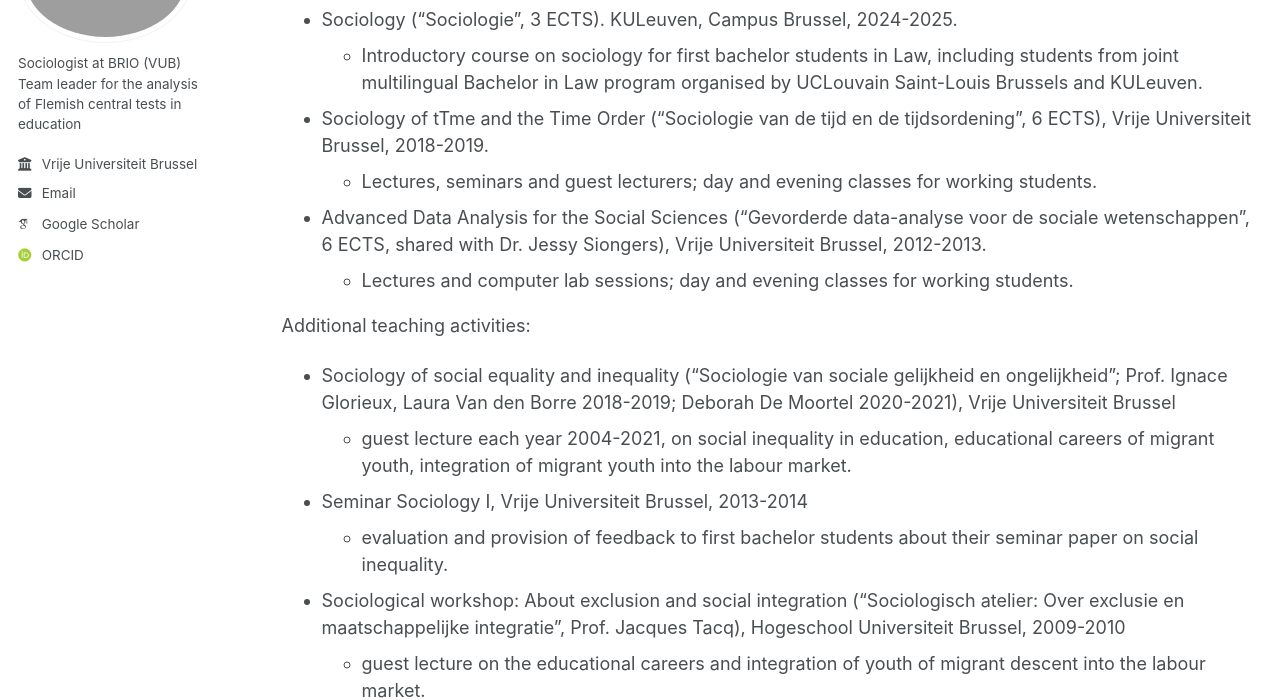
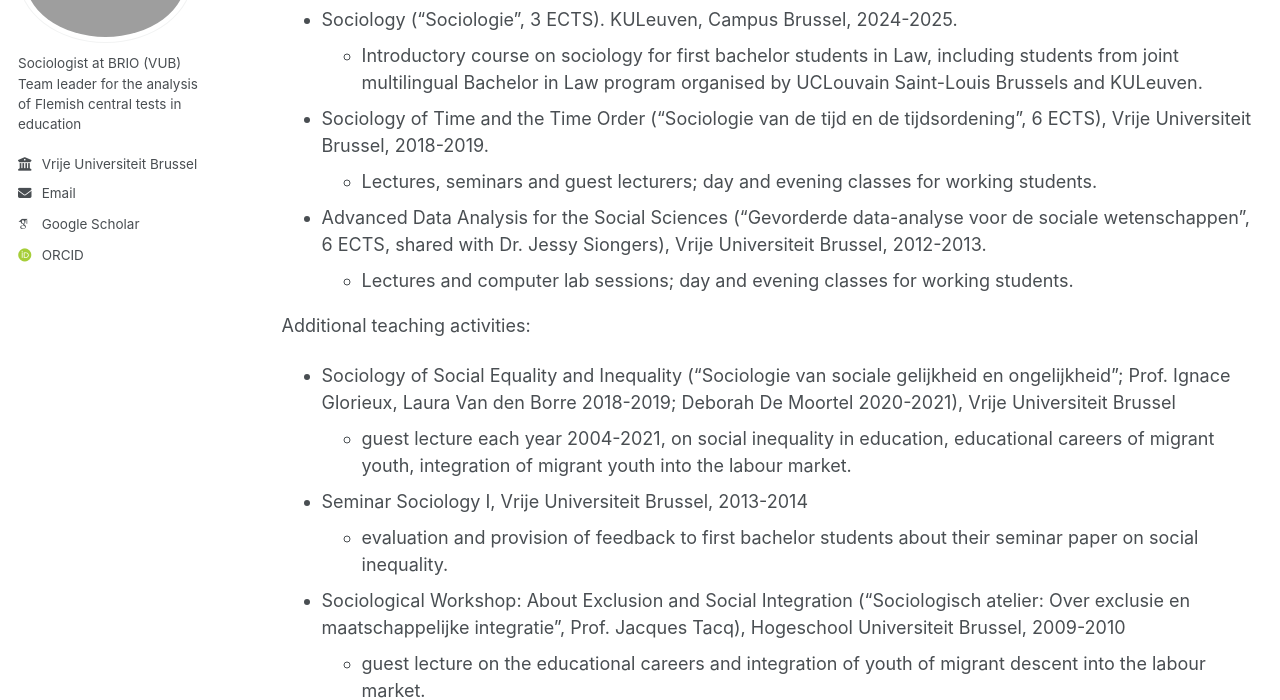
Before and after one commit to ilselaurijssen/ilselaurijssen.github.io, a Jekyll site: the page built from _pages/teaching.md, in a window 1280 px wide and 1214 px high. Shown: the part 192-892 px from the top of the window. Built offline with Jekyll 4.4.1, drawn with Linux system fonts in a browser that asks for light colours; some web fonts are replaced; a script bundle is joined from its source files by our own code; library files that are not in the unit come from our copies.

Commit message:
Update teaching.md

```diff
--- a/_pages/teaching.md
+++ b/_pages/teaching.md
@@ -9,18 +9,18 @@ Courses taught:
 
 * Sociology (“Sociologie”, 3 ECTS). KULeuven, Campus Brussel, 2024-2025.
   * Introductory course on sociology for first bachelor students in Law, including students from joint multilingual Bachelor in Law program organised by UCLouvain Saint-Louis Brussels and KULeuven.
-* Sociology of tTme and the Time Order (“Sociologie van de tijd en de tijdsordening”, 6 ECTS), Vrije Universiteit Brussel, 2018-2019.
+* Sociology of Time and the Time Order (“Sociologie van de tijd en de tijdsordening”, 6 ECTS), Vrije Universiteit Brussel, 2018-2019.
   * Lectures, seminars and guest lecturers; day and evening classes for working students.
 * Advanced Data Analysis for the Social Sciences (“Gevorderde data-analyse voor de sociale wetenschappen”, 6 ECTS, shared with Dr. Jessy Siongers), Vrije Universiteit Brussel, 2012-2013.
   * Lectures and computer lab sessions; day and evening classes for working students.
 
 Additional teaching activities:
 
-* Sociology of social equality and inequality (“Sociologie van sociale gelijkheid en ongelijkheid”; Prof. Ignace Glorieux, Laura Van den Borre 2018-2019; Deborah De Moortel 2020-2021), Vrije Universiteit Brussel
+* Sociology of Social Equality and Inequality (“Sociologie van sociale gelijkheid en ongelijkheid”; Prof. Ignace Glorieux, Laura Van den Borre 2018-2019; Deborah De Moortel 2020-2021), Vrije Universiteit Brussel
   * guest lecture each year 2004-2021, on social inequality in education, educational careers of migrant youth, integration of migrant youth into the labour market.
 * Seminar Sociology I, Vrije Universiteit Brussel, 2013-2014
   * evaluation and provision of feedback to first bachelor students about their seminar paper on social inequality.
-* Sociological workshop: About exclusion and social integration (“Sociologisch atelier: Over exclusie en maatschappelijke integratie”, Prof. Jacques Tacq), Hogeschool Universiteit Brussel, 2009-2010
+* Sociological Workshop: About Exclusion and Social Integration (“Sociologisch atelier: Over exclusie en maatschappelijke integratie”, Prof. Jacques Tacq), Hogeschool Universiteit Brussel, 2009-2010
   * guest lecture on the educational careers and integration of youth of migrant descent into the labour market.
 *	Supervision of bachelor and master theses
 *	Participation in master thesis and PhD examination committees
```
